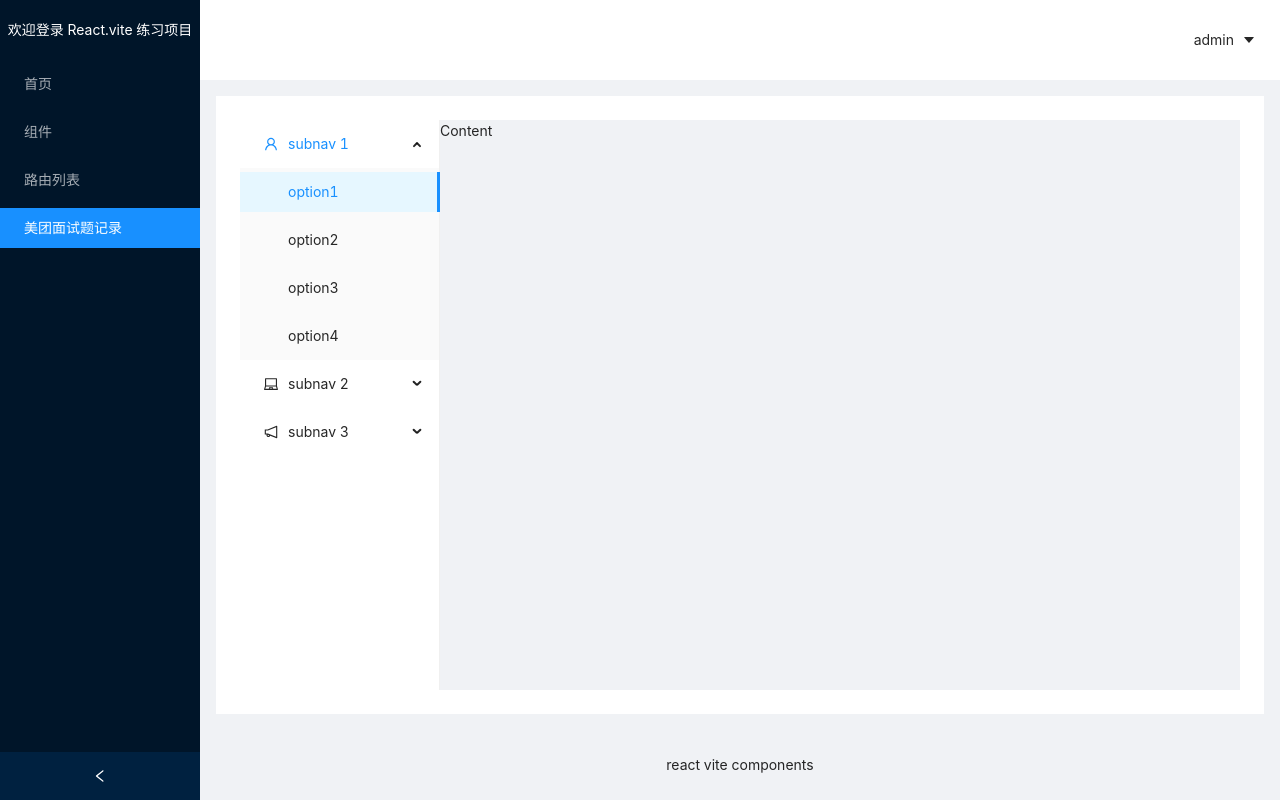
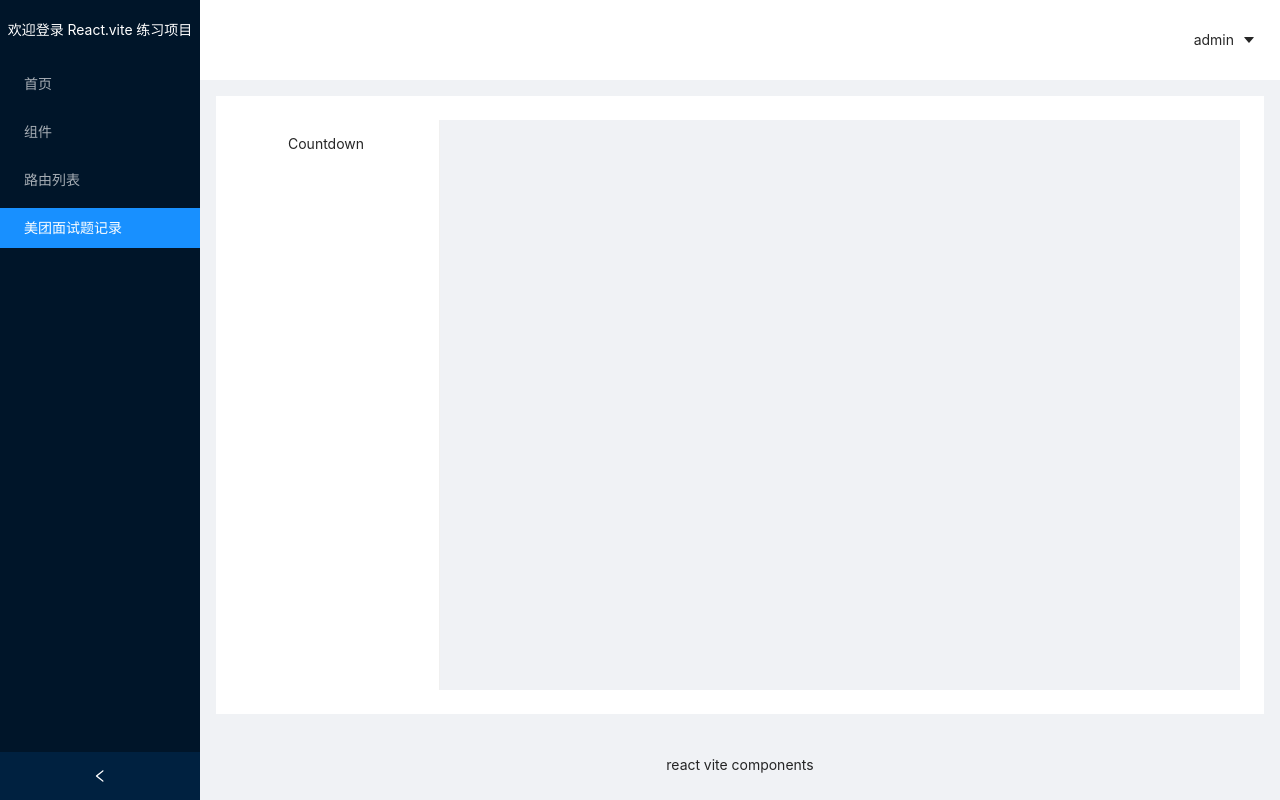
Before and after one commit to ake-five/react-ts-manage, a React (Vite) app: page /funcom in a window 1280 px wide. Built offline with nearby package versions, Linux system fonts and the light colour scheme; sample sign-in values are in the browser's storage.

Commit message:
feat: 组件开发 搭架子

```diff
--- a/src/pages/Funcom/index.tsx
+++ b/src/pages/Funcom/index.tsx
@@ -1,36 +1,19 @@
 import React, { useEffect, useState } from "react";
 import { Breadcrumb, Layout, Menu } from "antd";
 const { Header, Content, Footer, Sider } = Layout;
-import {
-    LaptopOutlined,
-    NotificationOutlined,
-    UserOutlined,
-} from "@ant-design/icons";
 import type { MenuProps } from "antd";
 const Funcom: React.FC = () => {
-    const items2: MenuProps["items"] = [
-        UserOutlined,
-        LaptopOutlined,
-        NotificationOutlined,
-    ].map((icon, index) => {
+    const items2: MenuProps["items"] = ["Countdown"].map((icon, index) => {
         const key = String(index + 1);
 
         return {
             key: `sub${key}`,
             icon: React.createElement(icon),
-            label: `subnav ${key}`,
-
-            children: new Array(4).fill(null).map((_, j) => {
-                const subKey = index * 4 + j + 1;
-                return {
-                    key: subKey,
-                    label: `option${subKey}`,
-                };
-            }),
+            label: icon,
         };
     });
     return (
-        <Layout >
+        <Layout>
             <Sider width={200}>
                 <Menu
                     mode="inline"
@@ -40,7 +23,11 @@ const Funcom: React.FC = () => {
                     items={items2}
                 />
             </Sider>
-            <Content style={{ height: "100%" }}>Content</Content>
+            <div style={{ height: "100%", padding: "0 16px", width: "100%" }}>
+                <Content
+                    style={{ height: "100%", padding: "0 16px" }}
+                ></Content>
+            </div>
         </Layout>
     );
 };
```
